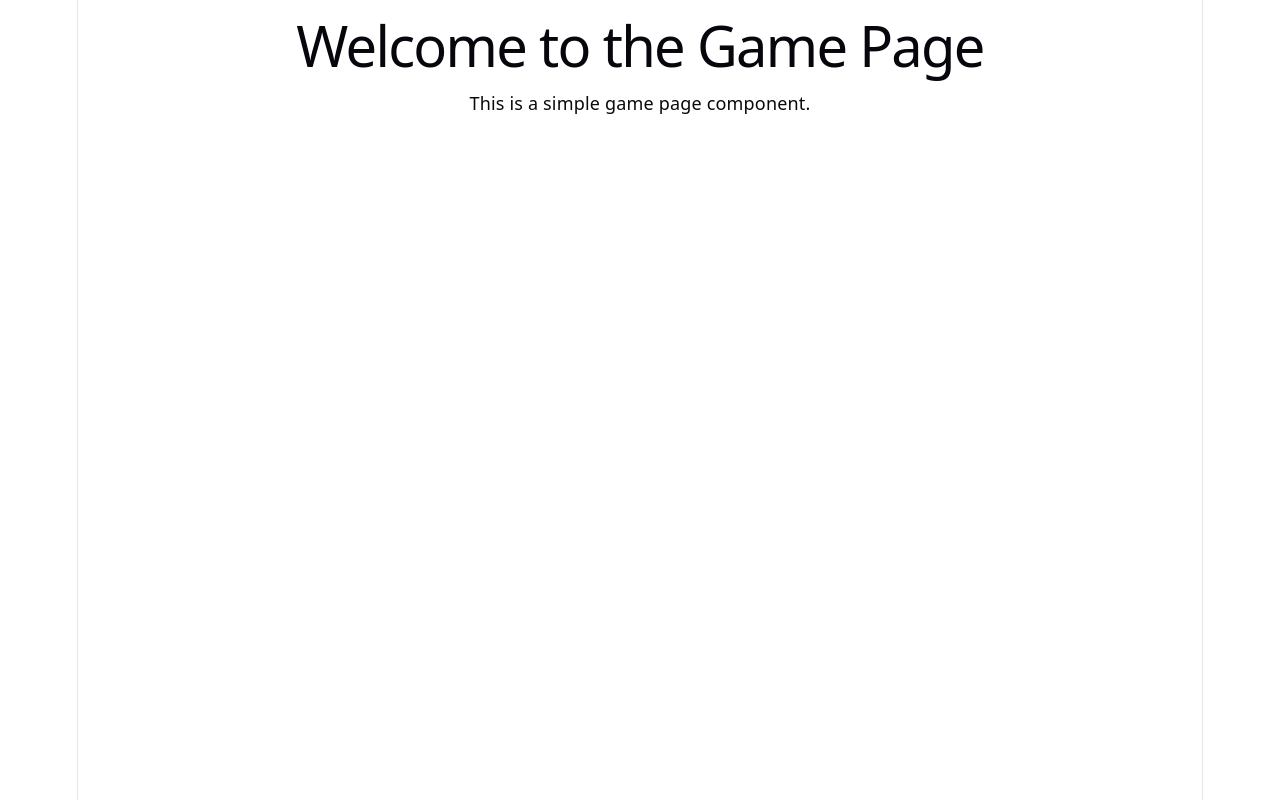
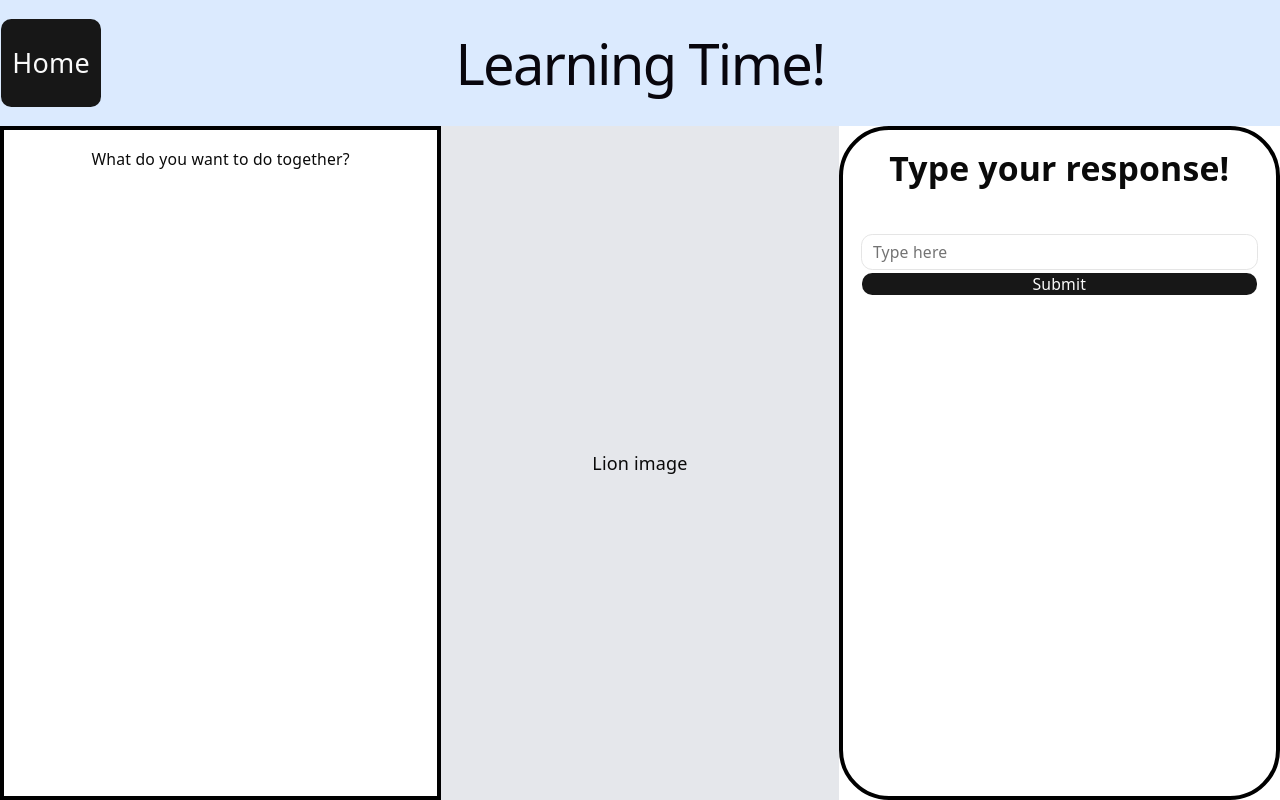
Before and after one commit to kevinlu898/cosmos, a React (Vite) app: page /game in a window 1280 px wide. Built offline with nearby package versions, Linux system fonts and the light colour scheme.

Commit message:
The basics of the game page

```diff
--- a/src/App.jsx
+++ b/src/App.jsx
@@ -6,11 +6,13 @@ import { BrowserRouter, Routes, Route } from "react-router-dom"
 export default function App(){
     return (
         <BrowserRouter>
-            <Routes>
-                <Route path="/" element={<Home />} />
-                <Route path="/game" element={<Game />} />
-                <Route path="/shop" element={<Shop />} />
-            </Routes>
+            <div style={{ flex: 1, display: 'flex', flexDirection: 'column', overflow: 'hidden' }}>
+                <Routes>
+                    <Route path="/" element={<Home />} />
+                    <Route path="/game" element={<Game />} />
+                    <Route path="/shop" element={<Shop />} />
+                </Routes>
+            </div>
         </BrowserRouter>
     )
 }
--- /dev/null
+++ b/src/components/Animal.jsx
@@ -0,0 +1,7 @@
+export function Animal(props){
+    return (
+        <div className="flex flex-col flex-1 overflow-hidden bg-gray-200 justify-center items-center">
+            <p>{props.name} image</p>
+        </div>
+    )
+}
--- a/src/components/Response.jsx
+++ b/src/components/Response.jsx
@@ -1,7 +1,38 @@
-export default function Response(props){
+import {Button} from "../components/ui/button";
+import {Input} from "../components/ui/input";
+
+export function Response(props){
     return (
-        <div className="response">
-            <h2>Choose a response</h2>
+        <div className="flex flex-col flex-1 overflow-hidden border-black border-4 rounded-[50px] p-4">
+            <p className="text-3xl font-bold">{props.type === "text" ? "Type your response!" : "Choose a response!"}</p>
+            <div className="flex flex-col gap-2 overflow-auto my-10">
+                {props.type === "multiple-choice" && (
+                    <div className="flex flex-col gap-2">
+                        {props.options.map((option, index) => (
+                            <Button key={index}>{option}</Button>
+                        ))}
+                    </div>
+                )}
+                {props.type === "multi-select" && (
+                    <div className="flex flex-col gap-2">
+                        {props.options.map((option, index) => (
+                            <Button key={index}>{option}</Button>
+                        ))}
+                    </div>
+                )}
+                {props.type === "text" && (
+                    <div>
+                        <Input className="text-xl" type="text" placeholder="Type here" />
+                        <Button size="md" className="w-full">Submit</Button>
+                    </div>
+                )}
+                {props.type === "true-false" && (
+                    <div className="flex flex-col gap-2">
+                        <Button className="w-full">True</Button>
+                        <Button className="w-full">False</Button>
+                    </div>
+                )}
+            </div>
         </div>
     );
 }
--- a/src/components/Speech.jsx
+++ b/src/components/Speech.jsx
@@ -1,5 +1,8 @@
-function Speech(props) {
-  return <div className="speech">{props.text}</div>;
+
+export function Speech(props) {
+  return(
+    <div className="flex flex-col flex-1 overflow-hidden border-black border-4 text-lg p-4">
+      <p className="text-sm">{props.text}</p>
+    </div>
+  )
 }
-
-export default Speech;
--- a/src/components/ui/button.jsx
+++ b/src/components/ui/button.jsx
@@ -5,7 +5,7 @@ import { Slot } from "radix-ui"
 import { cn } from "@/lib/utils"
 
 const buttonVariants = cva(
-  "group/button inline-flex shrink-0 items-center justify-center rounded-lg border border-transparent bg-clip-padding text-sm font-medium whitespace-nowrap transition-all outline-none select-none focus-visible:border-ring focus-visible:ring-3 focus-visible:ring-ring/50 active:not-aria-[haspopup]:translate-y-px disabled:pointer-events-none disabled:opacity-50 aria-invalid:border-destructive aria-invalid:ring-3 aria-invalid:ring-destructive/20 dark:aria-invalid:border-destructive/50 dark:aria-invalid:ring-destructive/40 [&_svg]:pointer-events-none [&_svg]:shrink-0 [&_svg:not([class*='size-'])]:size-4",
+  "group/button inline-flex shrink-0 items-center justify-center rounded-lg border border-transparent bg-clip-padding text-sm font-medium whitespace-nowrap transition-all outline-none select-none focus-visible:border-ring focus-visible:ring-3 focus-visible:ring-ring/50 active:not-aria-[haspopup]:translate-y-px disabled:pointer-events-none disabled:opacity-50 aria-invalid:border-destructive aria-invalid:ring-3 aria-invalid:ring-destructive/20 dark:aria-invalid:border-destructive/50 dark:aria-invalid:ring-destructive/40 [&_svg]:pointer-events-none [&_svg]:shrink-0 [&_svg:not([class*='size-'])]:size-4 cursor-pointer",
   {
     variants: {
       variant: {
@@ -22,7 +22,7 @@ const buttonVariants = cva(
       },
       size: {
         default:
-          "h-8 gap-1.5 px-2.5 has-data-[icon=inline-end]:pr-2 has-data-[icon=inline-start]:pl-2",
+          "h-20 gap-1.5 px-2.5 has-data-[icon=inline-end]:pr-2 has-data-[icon=inline-start]:pl-2 text-2xl",
         xs: "h-6 gap-1 rounded-[min(var(--radius-md),10px)] px-2 text-xs in-data-[slot=button-group]:rounded-lg has-data-[icon=inline-end]:pr-1.5 has-data-[icon=inline-start]:pl-1.5 [&_svg:not([class*='size-'])]:size-3",
         sm: "h-7 gap-1 rounded-[min(var(--radius-md),12px)] px-2.5 text-[0.8rem] in-data-[slot=button-group]:rounded-lg has-data-[icon=inline-end]:pr-1.5 has-data-[icon=inline-start]:pl-1.5 [&_svg:not([class*='size-'])]:size-3.5",
         lg: "h-9 gap-1.5 px-2.5 has-data-[icon=inline-end]:pr-2 has-data-[icon=inline-start]:pl-2",
--- a/src/index.css
+++ b/src/index.css
@@ -117,20 +117,26 @@
   }
 }
 
+html {
+  height: 100%;
+  overflow: hidden;
+}
+
 body {
   margin: 0;
+  height: 100%;
+  overflow: hidden;
 }
 
 #root {
-  width: 1126px;
-  max-width: 100%;
+  width: 100%;
+  height: 100svh;
   margin: 0 auto;
   text-align: center;
-  border-inline: 1px solid var(--border);
-  min-height: 100svh;
   display: flex;
   flex-direction: column;
   box-sizing: border-box;
+  overflow: hidden;
 }
 
 h1,
--- a/src/pages/Game.jsx
+++ b/src/pages/Game.jsx
@@ -1,8 +1,31 @@
+import {Response} from "../components/Response";
+import {Speech} from "../components/Speech";
+import {Animal} from "../components/Animal";
+
+import {Button} from "../components/ui/button";
+import { useNavigate } from "react-router-dom";
+
 export default function Game(){
     return (
-        <div>
-            <h1>Welcome to the Game Page</h1>
-            <p>This is a simple game page component.</p>
+        <div className="flex flex-col h-full overflow-hidden">
+            <Navbar />
+            <div className="flex flex-row flex-1 overflow-hidden">
+                <Speech text="What do you want to do together?" />
+                <Animal name="Lion" />
+                <Response
+                    type="text"
+                />
+            </div>
         </div>
     )
 }
+
+function Navbar(){
+    const navigate = useNavigate();
+    return (
+        <nav className="flex flex-row items-center justify-center bg-blue-100 text-white p-4">
+            <Button className="absolute left-0" onClick={() => navigate("/home")}>Home</Button>
+            <h1 className="text-md font-bold">Learning Time!</h1>
+        </nav>
+    )
+}
--- a/src/pages/Home.jsx
+++ b/src/pages/Home.jsx
@@ -1,6 +1,6 @@
 export default function Home(){
     return (
-        <div>
+        <div className="flex flex-col h-full overflow-hidden justify-center items-center">
             <h1>Welcome to the Home Page</h1>
             <p>This is a simple home page component.</p>
         </div>
--- a/src/pages/Shop.jsx
+++ b/src/pages/Shop.jsx
@@ -1,6 +1,6 @@
 export default function Shop(){
     return (
-        <div>
+        <div className="flex flex-col h-full overflow-hidden justify-center items-center">
             <h1>Welcome to the Shop Page</h1>
             <p>This is a simple shop page component.</p>
         </div>
```
